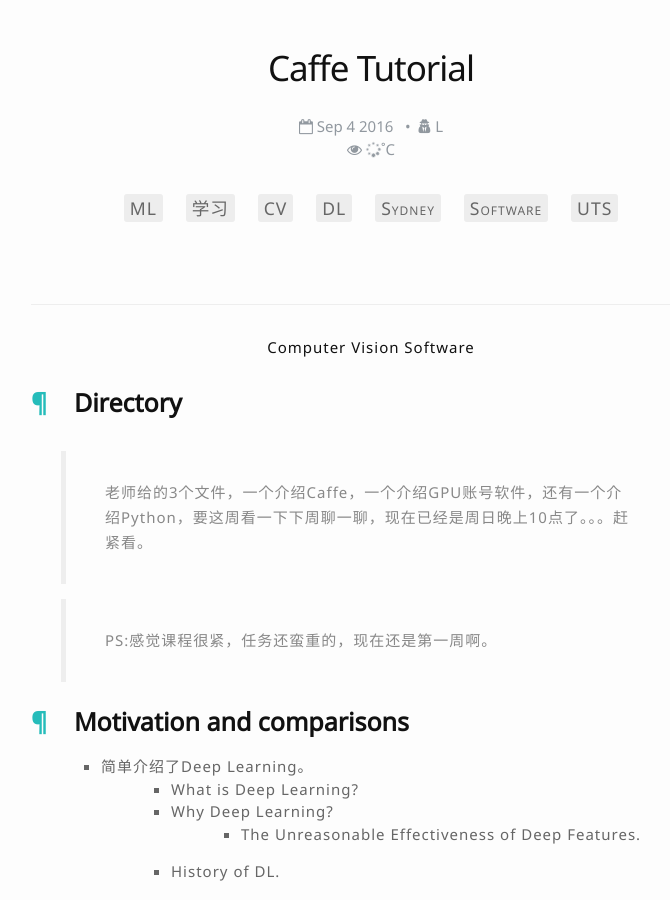
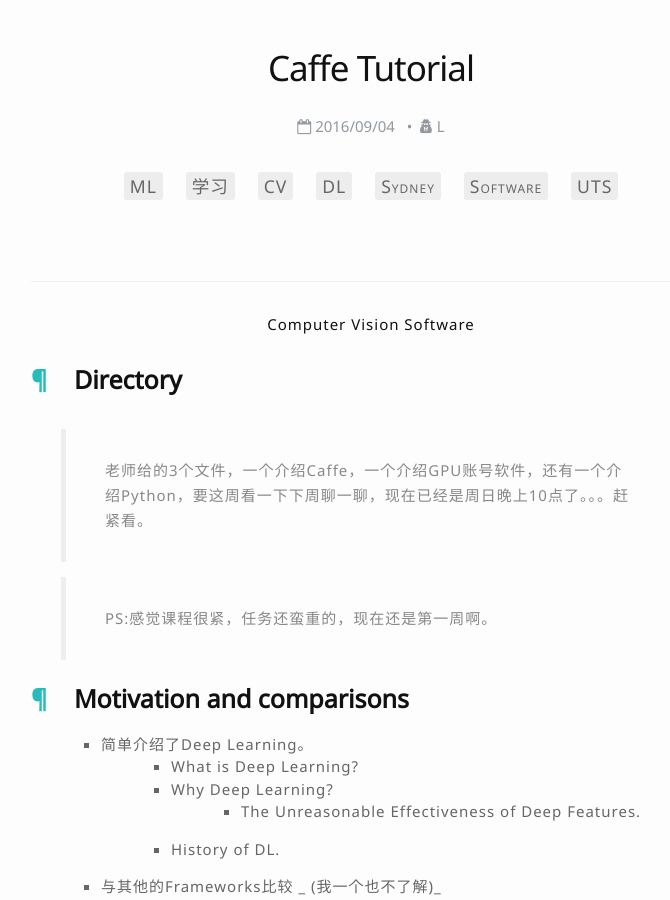
Before and after one commit to liuyanfight/liuyanfight.github.io, a Jekyll site: the page built from _posts/2016-09-04-Caffe-Tutorial.md, in a window 1280 px wide and 900 px high. Shown: the whole window, without its empty margins (269-939 px from the left). Built offline with Jekyll 4.4.1, drawn with Linux system fonts in a browser that asks for light colours; nearby versions of some CDN libraries; comment, search, counter and statistics services are not loaded.

Commit message:
样式改变
更换文章日期显示格式，删除温度显示（从来不准）

```diff
--- a/_layouts/post.html
+++ b/_layouts/post.html
@@ -10,12 +10,12 @@ layout: default
 
     <center><div class="post-title" itemprop="name headline">{{ page.title }}</div>
 
-		<div class="post-meta"><i class="fa fa-calendar-o"></i> <time datetime="{{ page.date | date: "%Y/%m/%d" }}" itemprop="datePublished">{{ page.date | date: "%b %-d %Y" }}</time>
+		<div class="post-meta"><i class="fa fa-calendar-o"></i> <time datetime="{{ page.date | date: "%Y/%m/%d" }}" itemprop="datePublished">{{ page.date | date: "%Y/%m/%d" }}</time>
 
 		{% if page.author %}&nbsp;&nbsp;•&nbsp;&nbsp;<i class="fa fa-user-secret"></i> <span itemprop="author" itemscope itemtype="http://schema.org/Person"><span itemprop="name">{{ page.author }}</span>
         {% endif %}
-		<br>
-		<i class="fa fa-eye"></i> <span id="busuanzi_value_page_pv"><i class="fa fa-spinner fa-pulse"></i></span>˚C</span>
+		<!-- <br> -->
+		<!-- <i class="fa fa-eye"></i> <span id="busuanzi_value_page_pv"><i class="fa fa-spinner fa-pulse"></i></span>˚C</span> -->
 	</div>
 
         {% if page.tags %}
```
